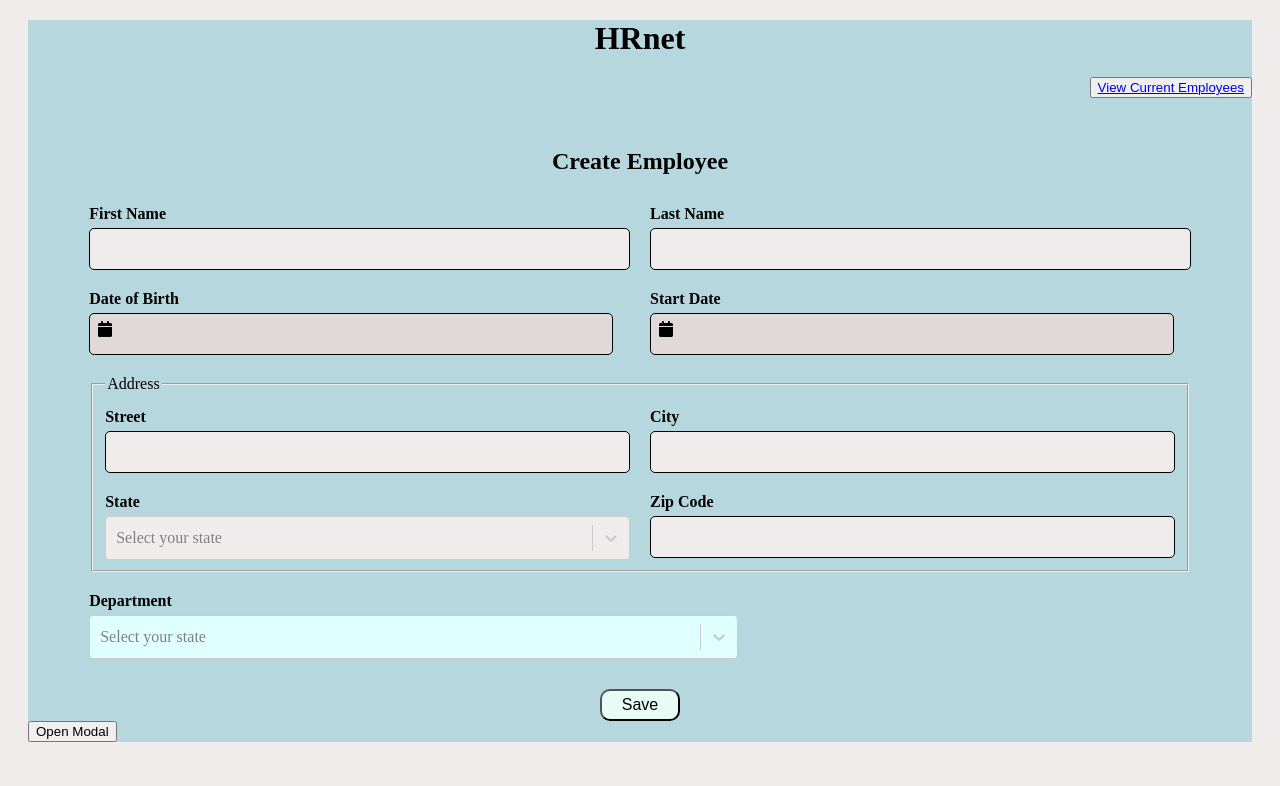
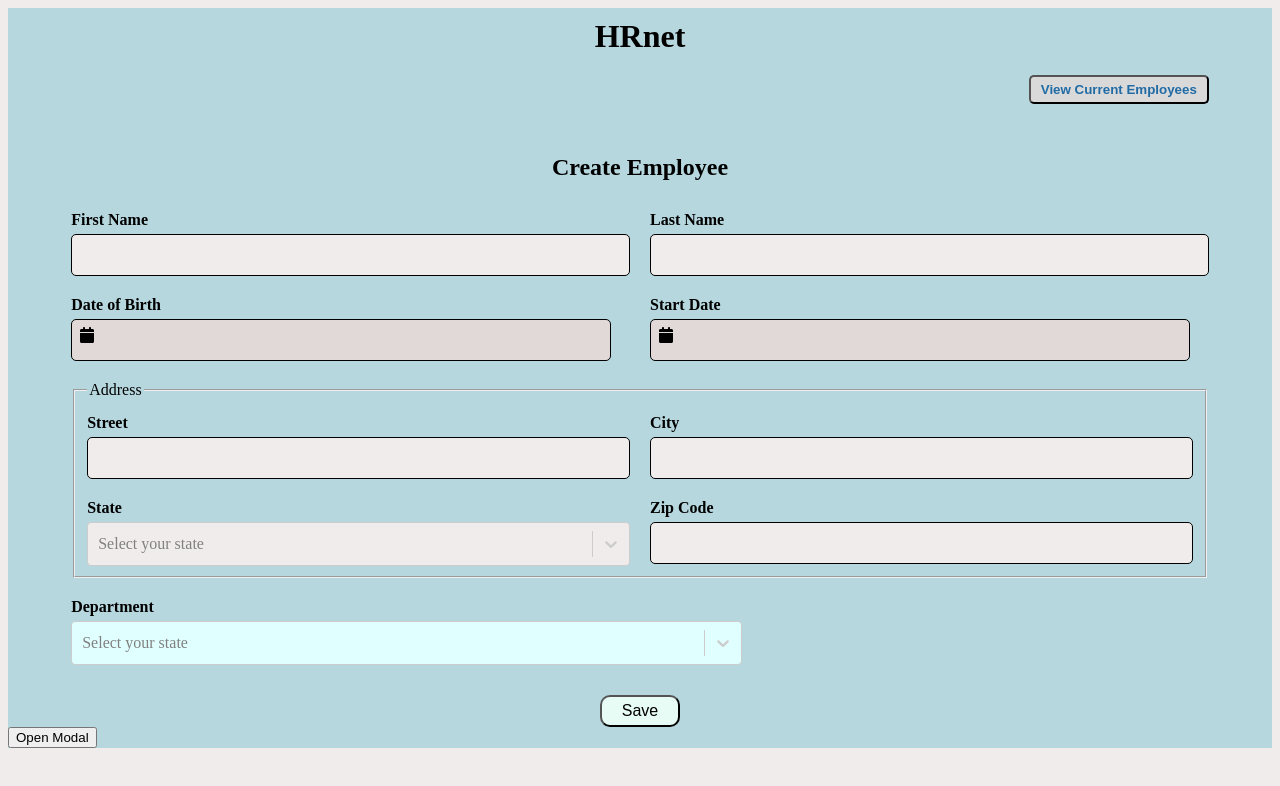
Before and after one commit to nassmim/oc-wealthHealth, a React (Vite) app: page / in a window 1280 px wide. Shown: the top 786 px of the page. Built offline with nearby package versions, Linux system fonts and the light colour scheme.

Commit message:
fix: design of button link to employees table

```diff
--- a/src/css/App.css
+++ b/src/css/App.css
@@ -1,5 +1,5 @@
 #root {
-  margin: 0 auto;
+  margin: auto;
 }
 
 html {
--- a/src/features/CreateEmployee/style.ts
+++ b/src/features/CreateEmployee/style.ts
@@ -1,7 +1,7 @@
 import styled from 'styled-components'
 
 export const Container = styled.div`
-  margin: 20px;
+  padding-top: 10px;
   background-color: #b7d7de;
 
   .submit-button {
@@ -21,10 +21,21 @@ export const MainContainer = styled.div`
   display: flex;
   flex-direction: column;
   row-gap: 30px;
+  padding-left: 5%;
+  padding-right: 5%;
 `
 
 export const ButtonStyled = styled.button`
   align-self: self-end;
+  background-color: #d9d9d9;
+  padding: 5px 10px;
+  border-radius: 5px;
+
+  a {
+    text-decoration: none;
+    color: #216ba5;
+    font-weight: 600;
+  }
 `
 
 export const SectionEmployeeForm = styled.div`
@@ -32,8 +43,6 @@ export const SectionEmployeeForm = styled.div`
   flex-direction: column;
   align-items: center;
   row-gap: 10px;
-  padding-left: 5%;
-  padding-right: 5%;
 `
 
 export const FormStyled = styled.div`
```
